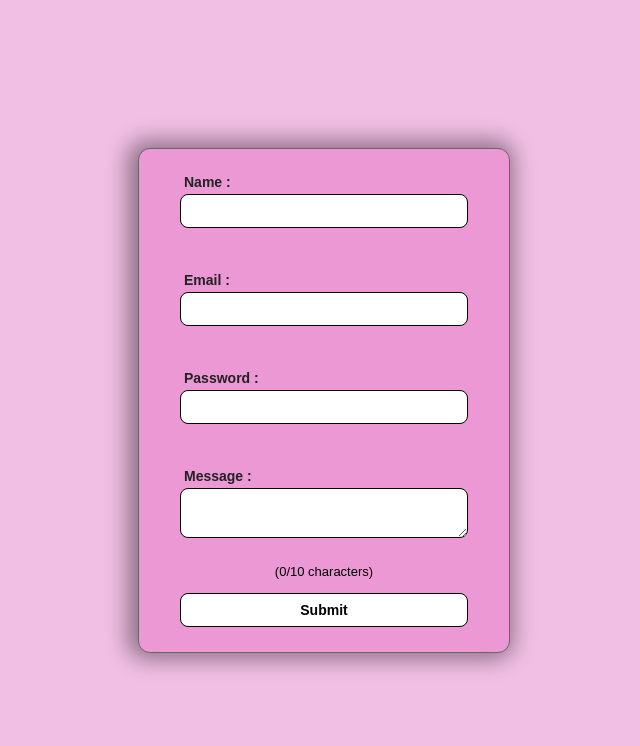
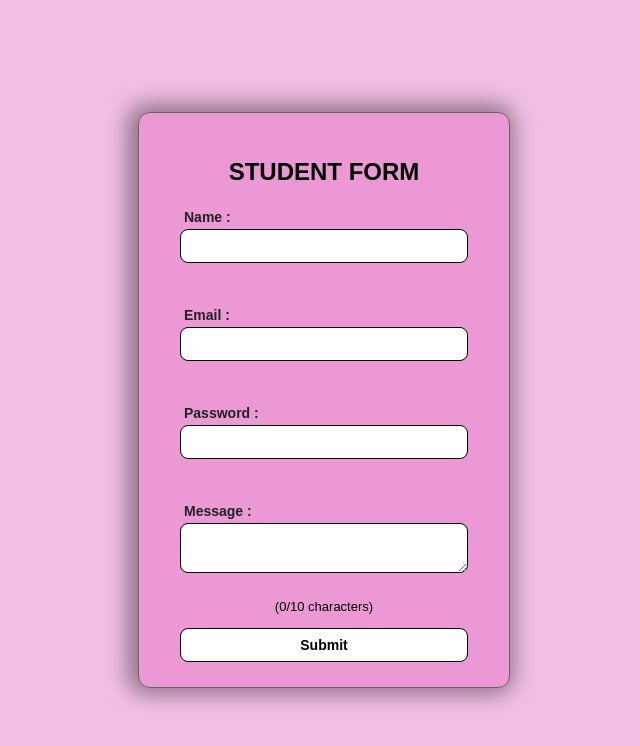
Before and after one commit to kabimurugan/Student-Form, a plain HTML site: page index.html in a window 1280 px wide. Shown: the whole page, without its empty margins (316-956 px from the left). Drawn offline with Linux system fonts and the light colour scheme.

Commit message:
Updated ReadMe file

```diff
--- a/index.html
+++ b/index.html
@@ -77,12 +77,19 @@ span,
     margin: 0;
     color: #000;
 }
+h2{
+    justify-self: center;
+}
 
     </style>
 </head>
 
 <body>
+
+
     <form action="" class="container">
+
+        <h2>STUDENT FORM</h2>
 
         <label for="name">Name :</label>
         <input type="text" id="names" required><br>
```
